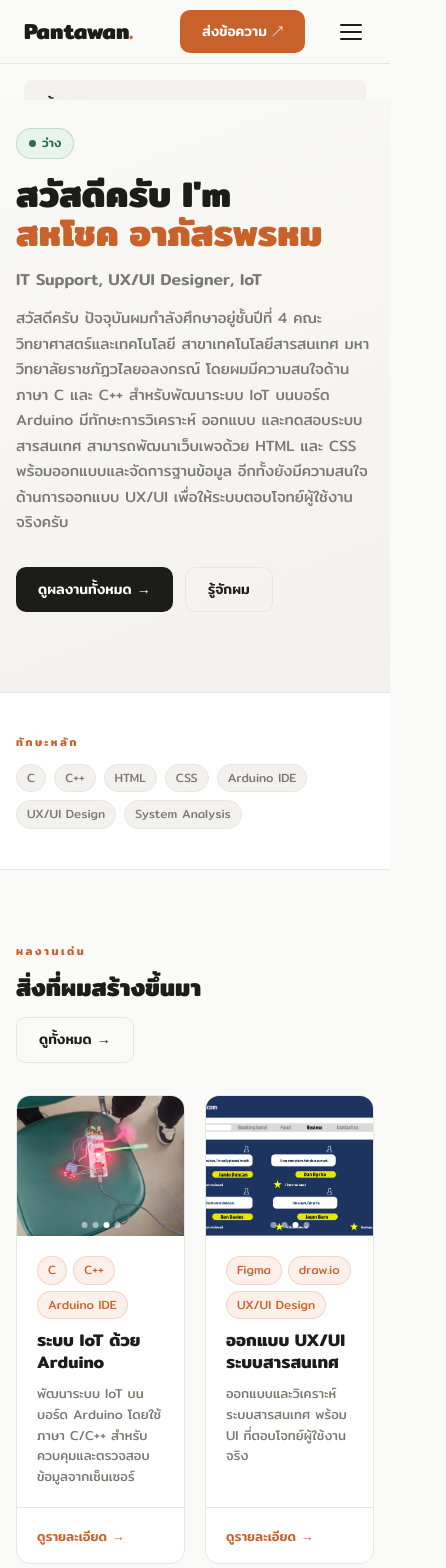
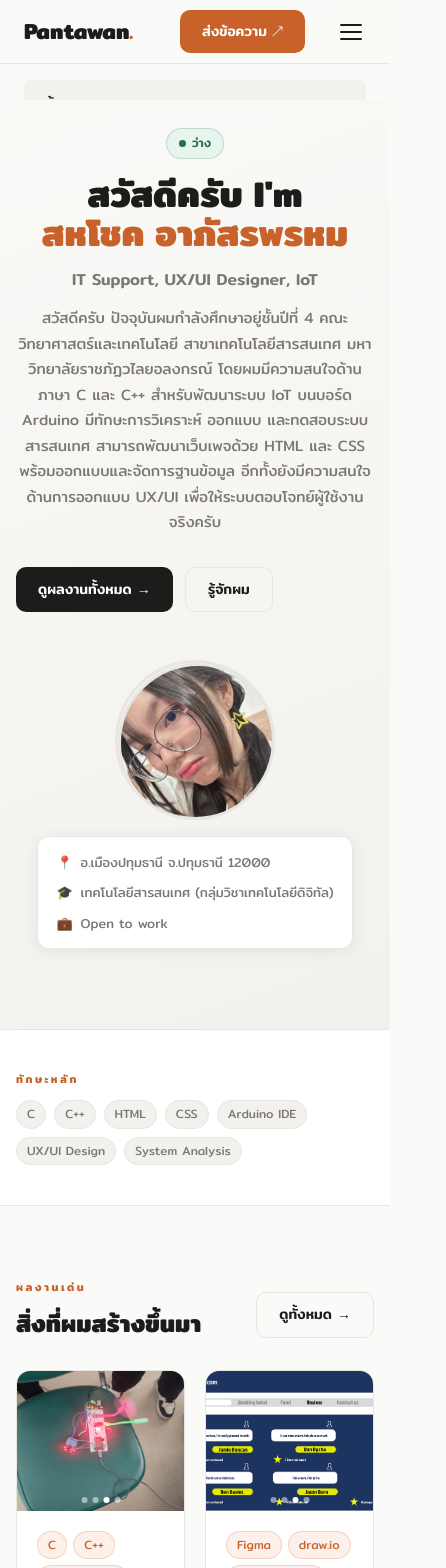
Before and after one commit to Pantawanss/portfolio, a React (Vite) app: page / in a window 390 px wide. Shown: the top 1568 px of the page, 446 px wide, since content can reach past the window. Built offline with nearby package versions, Linux system fonts and the light colour scheme.

Commit message:
fix mobile avatar

```diff
--- a/src/pages/Home.css
+++ b/src/pages/Home.css
@@ -224,11 +224,16 @@
 }
 
 @media (max-width: 768px) {
-  .hero .container { grid-template-columns: 1fr; }
-  .hero__avatar { display: none; }
-  .projects-grid { grid-template-columns: 1fr; }
-  .cta-box { flex-direction: column; align-items: flex-start; }
-  .section-header { flex-direction: column; align-items: flex-start; }
+  .hero .container {
+    grid-template-columns: 1fr;
+    text-align: center;
+  }
+  .hero__avatar {
+    display: flex;
+    align-items: center;
+    justify-content: center;
+  }
+
 }
 
 @media (max-width: 900px) {
```
